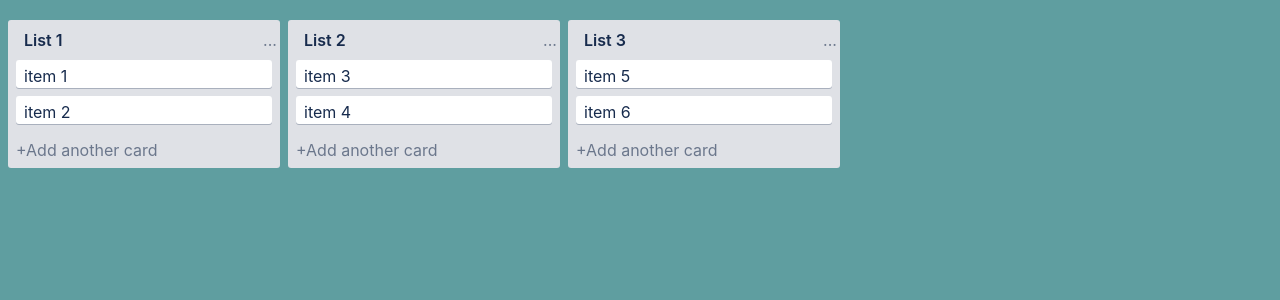
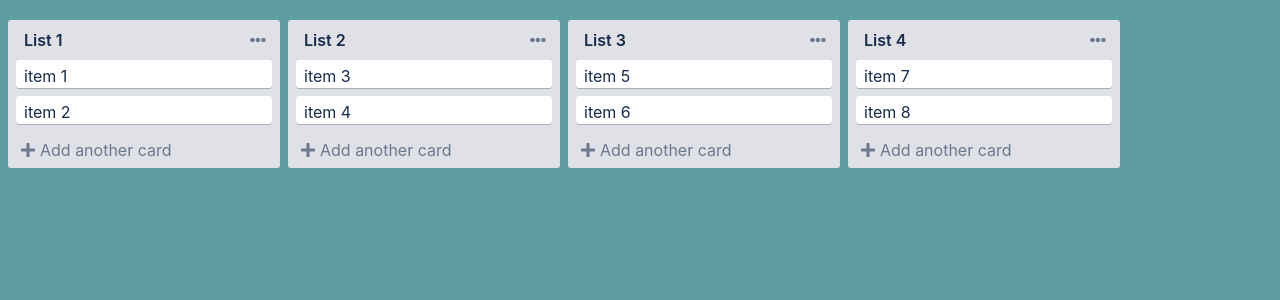
Before and after one commit to sajrus33/DnD-React, a React (Create React App) app: page / in a window 1280 px wide. Shown: the top 300 px of the page. Built offline with nearby package versions, Linux system fonts and the light colour scheme.

Commit message:
added ico and deleted logs
Deleted logs, added ico, changed List component into stateless.

```diff
--- a/package.json
+++ b/package.json
@@ -3,6 +3,7 @@
   "version": "0.1.0",
   "private": true,
   "dependencies": {
+    "@fortawesome/fontawesome-free": "^5.10.1",
     "normalize.css": "^8.0.1",
     "prop-types": "^15.7.2",
     "react": "^16.9.0",
--- a/src/App.js
+++ b/src/App.js
@@ -2,8 +2,6 @@ import React, { Component } from 'react';
 import "./components/css/reset.css";
 import Board from "./components/Board";
 import List from "./components/List";
-
-
 
 class App extends Component {
   constructor(props) {
@@ -12,7 +10,6 @@ class App extends Component {
       lists: [
         {
           txt: "List 1",
-          droppable: true,
           id: "l1",
           items: [
             {
@@ -27,7 +24,6 @@ class App extends Component {
         },
         {
           txt: "List 2",
-          droppable: true,
           id: "l2",
           items: [
             {
@@ -42,7 +38,6 @@ class App extends Component {
         },
         {
           txt: "List 3",
-          droppable: true,
           id: "l3",
           items: [
             {
@@ -52,6 +47,20 @@ class App extends Component {
             {
               txt: "item 6",
               id: "i6"
+            }
+          ]
+        },
+        {
+          txt: "List 4",
+          id: "l4",
+          items: [
+            {
+              txt: "item 7",
+              id: "i7"
+            },
+            {
+              txt: "item 8",
+              id: "i8"
             }
           ]
         },
@@ -90,15 +99,11 @@ class App extends Component {
           .forEach((item, iI) => {
             if (item.id == items[0].id || item.id == items[1].id) {
               indexs.push([iL, iI]);
-              console.log(indexs);
             }
           }))
       const i1 = indexs[0];
       const i2 = indexs[1];
-
       [lists[i1[0]].items[i1[1]], lists[i2[0]].items[i2[1]]] = [lists[i2[0]].items[i2[1]], lists[i1[0]].items[i1[1]]]
-
-      console.log(lists);
     }
     this.setState({
       lists: lists
@@ -121,7 +126,6 @@ class App extends Component {
       </Board>
     )
   }
-
 }
 
 export default App;
--- a/src/components/List.js
+++ b/src/components/List.js
@@ -3,36 +3,27 @@ import "./css/list.css";
 import Card from "./Card";
 import Item from "./Item"
 
-class List extends Component {
-    constructor(props) {
-        super(props)
+import '@fortawesome/fontawesome-free/css/all.css';
+import '@fortawesome/fontawesome-free/js/all.js';
 
-        this.state = {
-            items: []
-        }
-    }
+const List = props => {
 
-    componentDidMount() {
-
-    }
-
-    render() {
-        const items = this.props.items.map((item, i) => <Item dragStart={this.props.itemDragStart} txt={item.txt} key={i} id={item.id}></Item>)
+    const items = props.items.map((item, i) => <Item dragStart={props.itemDragStart} txt={item.txt} key={i} id={item.id}></Item>)
     return (
         <div className="list--wrapper">
             <div className="list"
-                    id={this.props.id}
+                id={props.id}
                 draggable={true}
-                    onDragOver={this.props.droppable ? this.props.listDragOver : null}
-                    onDrop={this.props.listDrop}
-                    onDragStart={this.props.listDragStart}
+                onDragOver={props.listDragOver}
+                onDrop={props.listDrop}
+                onDragStart={props.listDragStart}
             >
                 <div className="list__header">
                     <div className="list__header--target"></div>
-                        <h2 className="list__h">{this.props.txt}</h2>
+                    <h2 className="list__h">{props.txt}</h2>
                     <div className="list__wrapper--menu">
                         <a href="/#" className="list__link--menu">
-                                <div className="list__ico--menu">...</div>
+                            <div className="list__ico--menu"><i class="fas fa-ellipsis-h"></i></div>
                         </a>
                     </div>
                 </div>
@@ -40,7 +31,7 @@ class List extends Component {
                     {items}
                 </Card>
                 <a href="/#" className="list__wrapper--create">
-                        <span className="list__span list__span--plus">+</span>
+                    <span className="list__span list__span--plus"><i class="fas fa-plus"></i></span>
                     <span className="list__span">Add another card</span>
                 </a>
             </div>
@@ -48,13 +39,5 @@ class List extends Component {
     )
 }
 
-}
 
 export default List;
-// .list--wrapper {
-// .list {
-// .list__header {
-// .list__h{
-// .list__wrapper--menu{
-// .list__link--menu{
-// .list__ico--menu{
--- a/src/components/css/list.css
+++ b/src/components/css/list.css
@@ -68,16 +68,18 @@
     float: left;
     padding: 6px;
     height: 20px;
-    width: 20px;
 
     font-size: 16px;
+    padding-right: 10px;
+
     text-decoration: none;
 }
 .list__ico--menu{
-                            /* ico */
+     /* ico */
     height: 16px;
     width: 16px;
     text-align: center;
+
 }
 
 /* footer -> add item */
@@ -92,7 +94,8 @@
 }
 .list__span{
     color: #6b778c;
+    padding-left: 5px;
 }
 .list__span--plus{
-                            /* ico */
+   /* ico */
 }
```
Also changed, not shown: 1 other file (tests, documents, lock files or other folders). Lines whose indentation alone changed are shown as unchanged.
